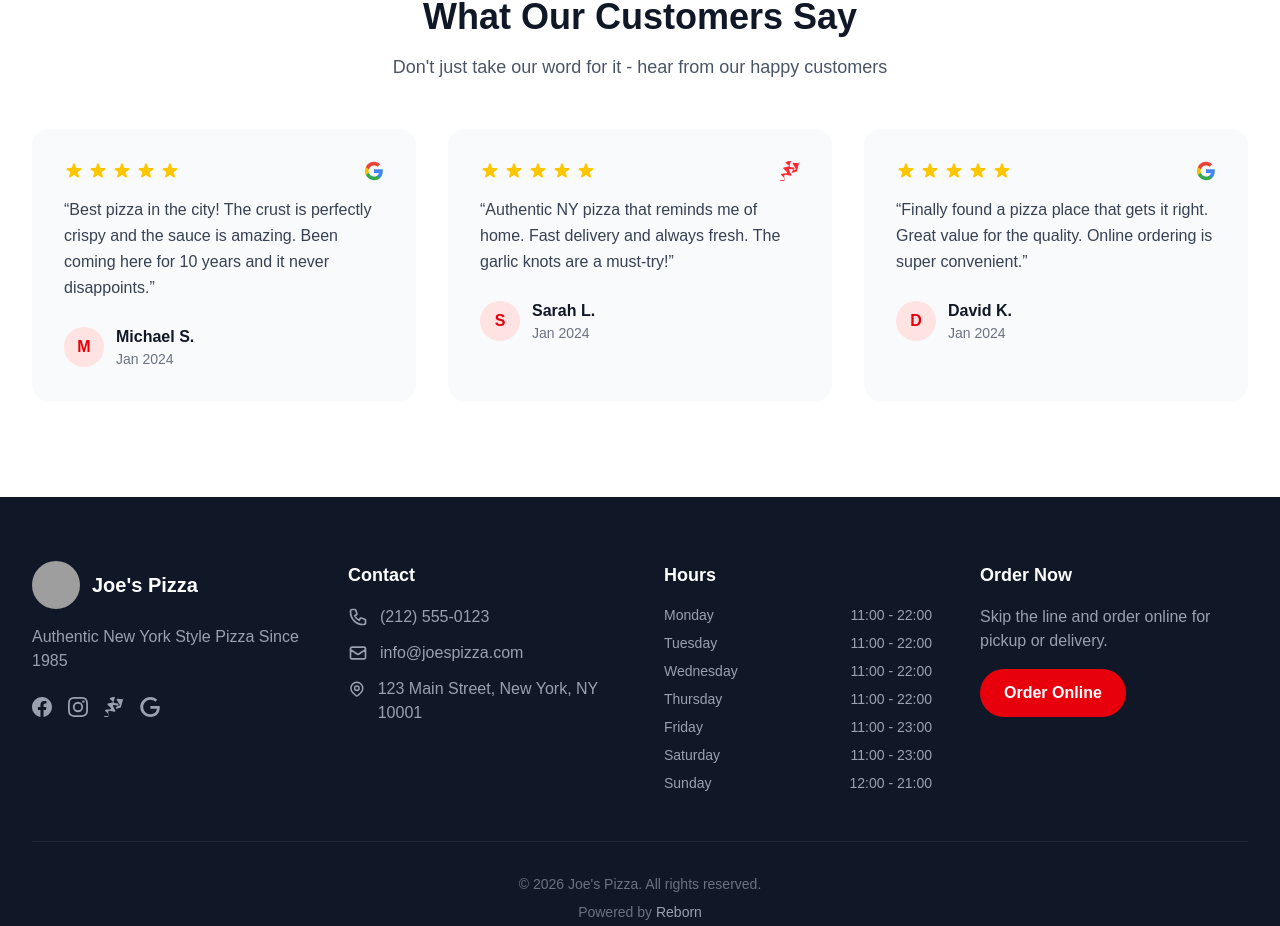
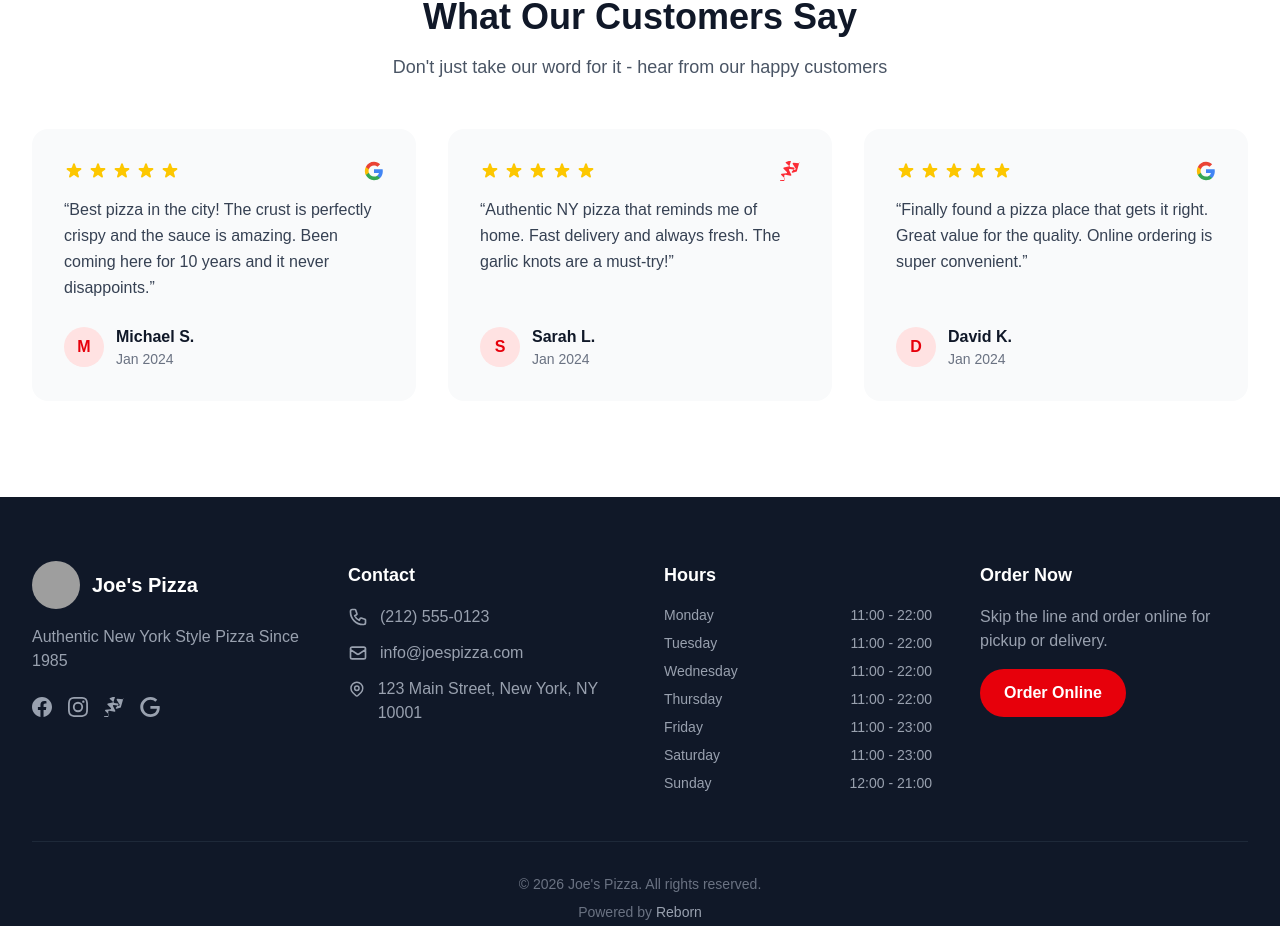
Before and after one commit to plovr-ai/plovr-grow, a Next.js app: page /r/1 in a window 1280 px wide. Shown: the part 1691-2617 px from the top of the page. Built offline with nearby package versions, Linux system fonts and the light colour scheme; grey boxes are pictures that could not be loaded.

Commit message:
Fix customer name alignment in CustomerReviews component
Use flex layout to ensure author info is always aligned at the bottom
of each review card, regardless of content length.

Co-Authored-By: Claude Opus 4.5 <noreply@anthropic.com>

```diff
--- a/src/components/website/CustomerReviews.tsx
+++ b/src/components/website/CustomerReviews.tsx
@@ -66,7 +66,7 @@ export function CustomerReviews({ reviews }: CustomerReviewsProps) {
           {reviews.map((review) => (
             <div
               key={review.id}
-              className="bg-gray-50 rounded-2xl p-6 md:p-8"
+              className="bg-gray-50 rounded-2xl p-6 md:p-8 flex flex-col h-full"
             >
               {/* Rating */}
               <div className="flex items-center justify-between mb-4">
@@ -75,12 +75,12 @@ export function CustomerReviews({ reviews }: CustomerReviewsProps) {
               </div>
 
               {/* Content */}
-              <blockquote className="text-gray-700 mb-6 leading-relaxed">
+              <blockquote className="text-gray-700 mb-6 leading-relaxed flex-1">
                 &ldquo;{review.content}&rdquo;
               </blockquote>
 
               {/* Author */}
-              <div className="flex items-center gap-3">
+              <div className="flex items-center gap-3 mt-auto">
                 <div className="w-10 h-10 bg-red-100 rounded-full flex items-center justify-center">
                   <span className="text-red-600 font-semibold">
                     {review.customerName.charAt(0)}
```
